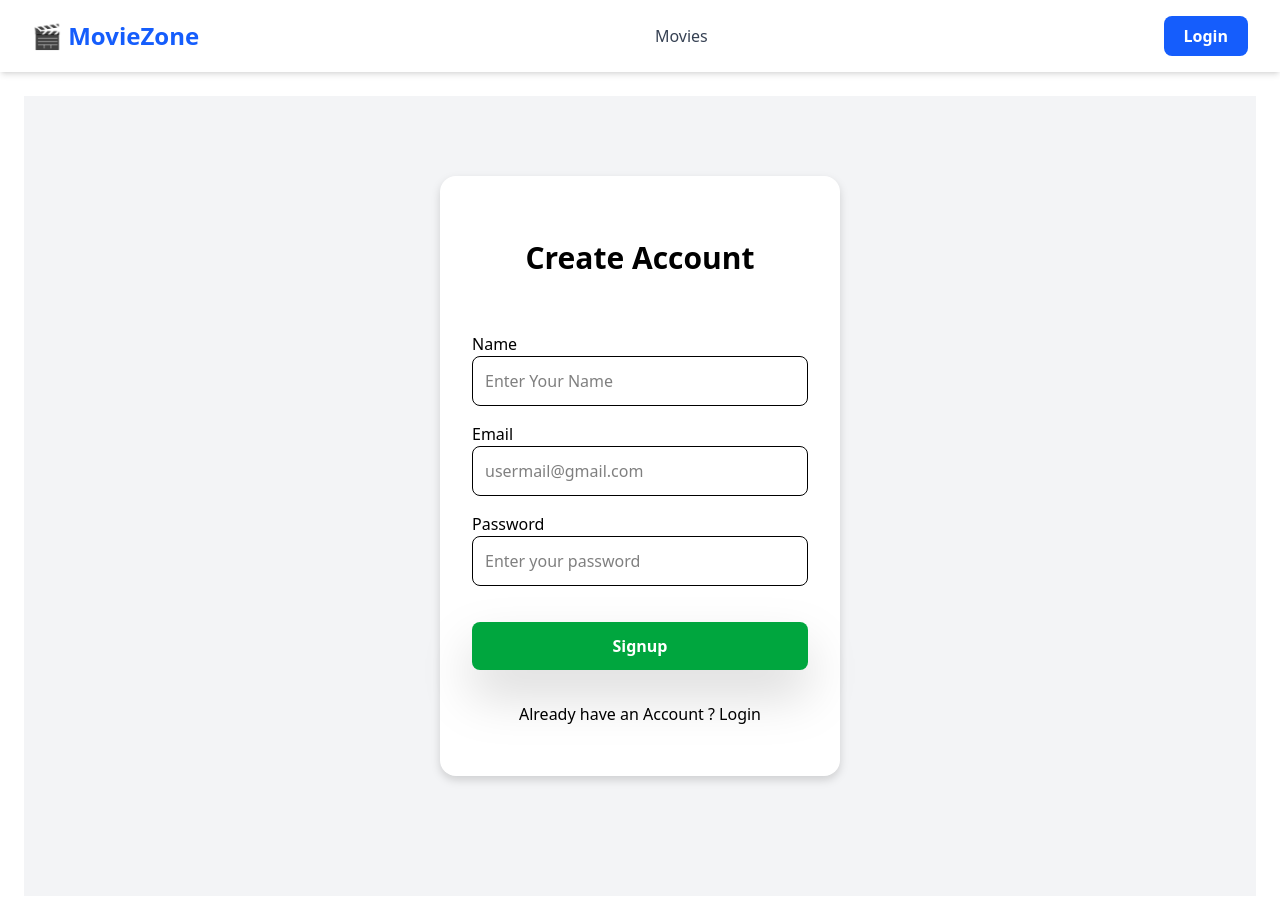
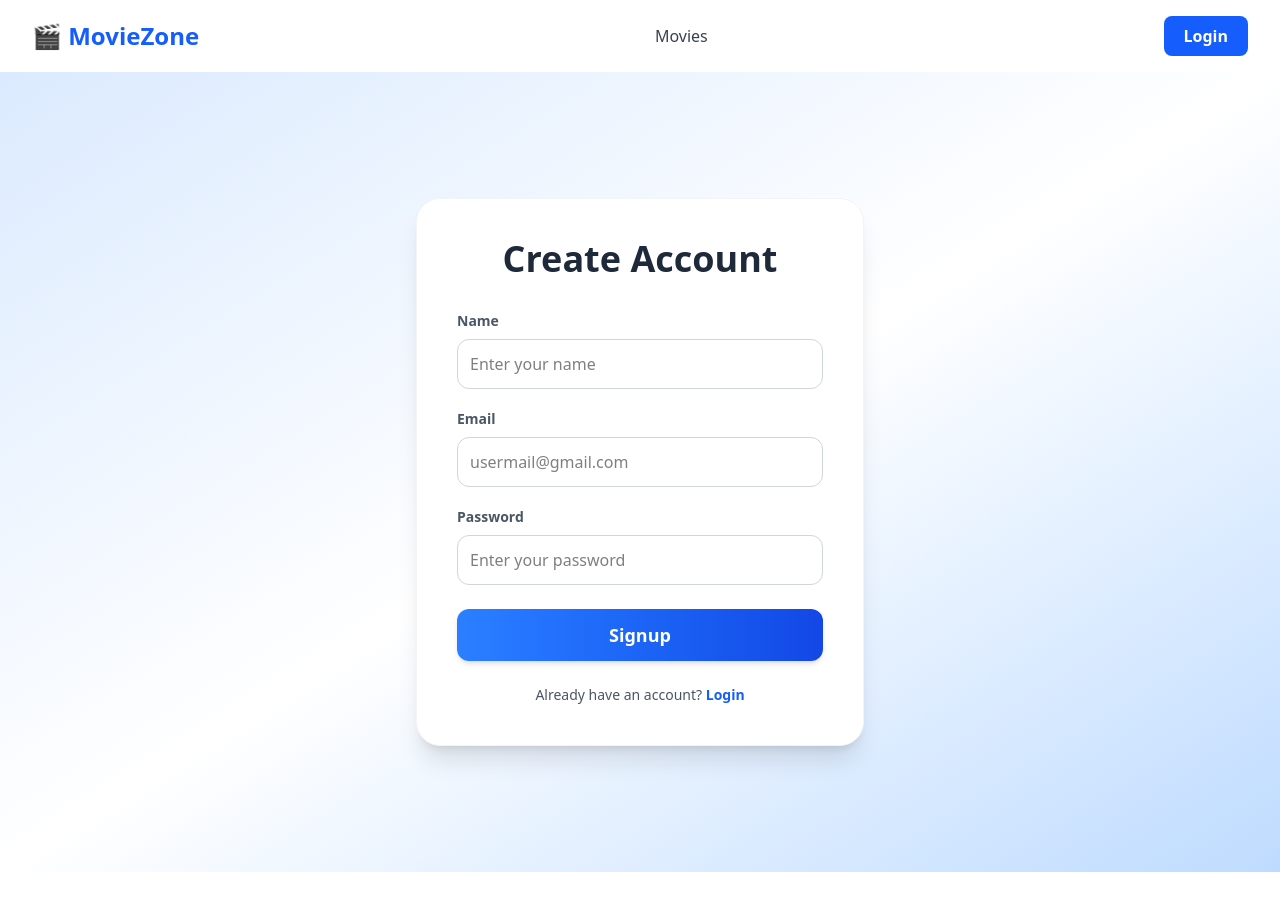
Before and after one commit to KanchanaKoralage1/ASP.NET_with_React, a React (Vite) app in the folder Frontend/: page /signup in a window 1280 px wide. Shown: the top 910 px of the page. After the commit the page ends 872 px from the top, so only its background shows below. Built offline with nearby package versions, Linux system fonts and the light colour scheme.

Commit message:
signup login pages tailwind css improved

```diff
--- a/Frontend/src/auth/Login.tsx
+++ b/Frontend/src/auth/Login.tsx
@@ -36,37 +36,58 @@ export default function Login() {
     }
   };
   return (
-    <div className="bg-gray-50 flex justify-center min-h-screen">
+    <div className="min-h-screen flex items-center justify-center bg-gradient-to-br from-blue-100 via-white to-blue-200 px-4">
+
     <form
-        className="bg-white p-8 w-[400px] h-[600px] mt-20 rounded-2xl drop-shadow-lg"
       onSubmit={handleLogin}
+      className="bg-white w-full max-w-md p-10 rounded-3xl shadow-xl border border-gray-100"
     >
-        <h1 className="text-2xl font-bold mb-6 text-center">Login page</h1>
+      {/* Title */}
+      <h1 className="text-center text-4xl font-extrabold text-gray-800 mb-8">
+        Welcome Back
+      </h1>
 
-        <label>Email</label>
+      {/* Email */}
+      <label className="block text-sm font-semibold text-gray-600 mb-2">
+        Email
+      </label>
       <input
+        type="email"
         placeholder="usermail@gmail.com"
-          className="w-full border p-3 rounded-lg mb-4"
+        className="w-full p-3 rounded-xl border border-gray-300 focus:outline-none focus:ring-2 focus:ring-blue-400 focus:border-transparent transition mb-5"
         value={email}
         onChange={(e) => setEmail(e.target.value)}
       />
-        <label>Password</label>
+
+      {/* Password */}
+      <label className="block text-sm font-semibold text-gray-600 mb-2">
+        Password
+      </label>
       <input
+        type="password"
         placeholder="Enter your password"
-          className="w-full border p-3 rounded-lg mb-4"
+        className="w-full p-3 rounded-xl border border-gray-300 focus:outline-none focus:ring-2 focus:ring-blue-400 focus:border-transparent transition mb-6"
         value={password}
         onChange={(e) => setPassword(e.target.value)}
       />
 
+      {/* Button */}
       <button
         type="submit"
-          className="bg-green-600 w-full rounded-lg p-3 mt-5 drop-shadow-2xl text-white font-bold hover:bg-green-800"
+        className="w-full py-3 rounded-xl bg-gradient-to-r from-blue-500 to-blue-700 text-white font-bold text-lg shadow-md hover:opacity-90 hover:scale-[1.02] transition duration-300"
       >
         Login
       </button>
 
-        <p className="mt-5 text-center p-3">
-          Do not have an Account ? <a href="/signup">SignUp</a>
+      {/* Footer */}
+      <p className="mt-6 text-center text-gray-600 text-sm">
+        Don’t have an account?{" "}
+        <a
+          href="/signup"
+          className="text-blue-600 font-semibold hover:underline"
+        >
+          Sign Up
+        </a>
       </p>
     </form>
   </div>
--- a/Frontend/src/auth/Signup.tsx
+++ b/Frontend/src/auth/Signup.tsx
@@ -19,7 +19,6 @@ export default function Signup() {
                 }
             );
 
-            //https://localhost:7267
             alert("Signup Successful");
             console.log("Response", response.data)
 
@@ -32,42 +31,72 @@ export default function Signup() {
 
   return (
 
-    <div className='bg-gray-100 flex justify-center min-h-screen'>
-        <form onSubmit={handleSignup} className='bg-white p-8 rounded-2xl drop-shadow-lg w-[400px] h-[600px] mt-20'>
+    <div className="min-h-screen flex items-center justify-center bg-gradient-to-br from-blue-100 via-white to-blue-200 px-4">
 
-            <h1 className='text-center mb-6 font-bold text-3xl p-8'>Create Account</h1>
+    <form
+      onSubmit={handleSignup}
+      className="bg-white w-full max-w-md p-10 rounded-3xl shadow-xl border border-gray-100"
+    >
+      {/* Title */}
+      <h1 className="text-center text-4xl font-extrabold text-gray-800 mb-8">
+        Create Account
+      </h1>
 
-            <label className=''>Name</label>
+      {/* Name */}
+      <label className="block text-sm font-semibold text-gray-600 mb-2">
+        Name
+      </label>
+      <input
+        type="text"
+        placeholder="Enter your name"
+        className="w-full p-3 rounded-xl border border-gray-300 focus:outline-none focus:ring-2 focus:ring-blue-400 focus:border-transparent transition mb-5"
+        value={name}
+        onChange={(e) => setName(e.target.value)}
+      />
 
-            <input type='text'
-            placeholder='Enter Your Name'
-            className='w-full border p-3 rounded-lg mb-4'
-            value={name}
-            onChange={(e)=>setName(e.target.value)}
+      {/* Email */}
+      <label className="block text-sm font-semibold text-gray-600 mb-2">
+        Email
+      </label>
+      <input
+        type="email"
+        placeholder="usermail@gmail.com"
+        className="w-full p-3 rounded-xl border border-gray-300 focus:outline-none focus:ring-2 focus:ring-blue-400 focus:border-transparent transition mb-5"
+        value={email}
+        onChange={(e) => setEmail(e.target.value)}
       />
-            <label className=''>Email</label>
-            <input type='email'
-            placeholder='usermail@gmail.com'
-            className='w-full border p-3 rounded-lg mb-4'
-            value={email}
-            onChange={(e)=>setEmail(e.target.value)}
+
+      {/* Password */}
+      <label className="block text-sm font-semibold text-gray-600 mb-2">
+        Password
+      </label>
+      <input
+        type="password"
+        placeholder="Enter your password"
+        className="w-full p-3 rounded-xl border border-gray-300 focus:outline-none focus:ring-2 focus:ring-blue-400 focus:border-transparent transition mb-6"
+        value={password}
+        onChange={(e) => setPassword(e.target.value)}
       />
-            <label className=''>Password</label>
-            <input type='password'
-            placeholder='Enter your password'
-            className='w-full border p-3 rounded-lg mb-4'
-            value={password}
-            onChange={(e)=>setPassword(e.target.value)}
-            />
+
+      {/* Button */}
       <button
-            type='submit'
-            className='bg-green-600 w-full rounded-lg p-3 mt-5 drop-shadow-2xl text-white font-bold hover:bg-green-800'>
+        type="submit"
+        className="w-full py-3 rounded-xl bg-gradient-to-r from-blue-500 to-blue-700 text-white font-bold text-lg shadow-md hover:opacity-90 hover:scale-[1.02] transition duration-300"
+      >
         Signup
       </button>
 
-            <p className='mt-5 text-center p-3'>Already have an Account ? <a href="/login">Login</a></p>
+      {/* Footer */}
+      <p className="mt-6 text-center text-gray-600 text-sm">
+        Already have an account?{" "}
+        <a
+          href="/login"
+          className="text-blue-600 font-semibold hover:underline"
+        >
+          Login
+        </a>
+      </p>
     </form>
-
   </div>
   )
 }
--- a/Frontend/src/component/MainLayout.tsx
+++ b/Frontend/src/component/MainLayout.tsx
@@ -19,7 +19,7 @@ export default function MainLayout({ children }: { children: React.ReactNode })
   return (
     <div>
       <NavBar />
-      <div className="p-6">{children}</div>
+      <div className="">{children}</div>
     </div>
   );
 }
--- a/Frontend/src/pages/customer/NavBar.tsx
+++ b/Frontend/src/pages/customer/NavBar.tsx
@@ -35,9 +35,9 @@ export default function NavBar() {
             <Link to="/mybookings" className="hover:text-blue-600 transition">
               Bookings
             </Link>
-             <Link to="/movie" className="hover:text-blue-600 transition">
+             {/* <Link to="/movie" className="hover:text-blue-600 transition">
               Movies
-            </Link>
+            </Link> */}
           </>
         )}
       </div>
```
Also changed, not shown: 2 other files (tests, documents, lock files or other folders). Lines whose indentation alone changed are shown as unchanged.
